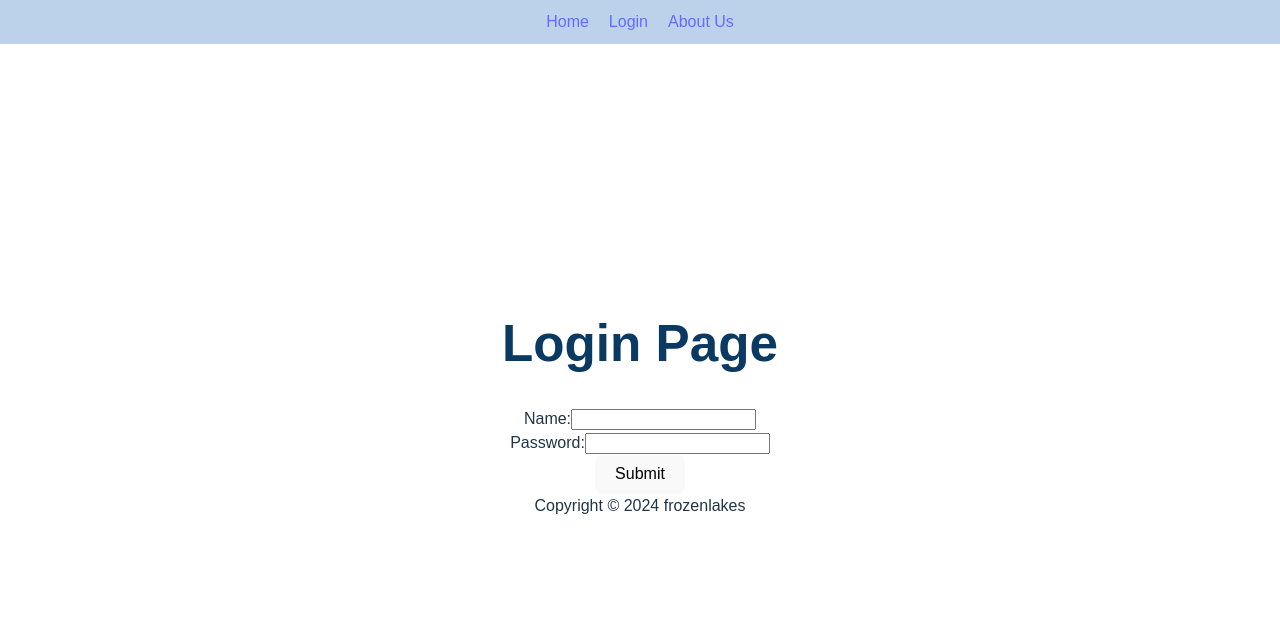
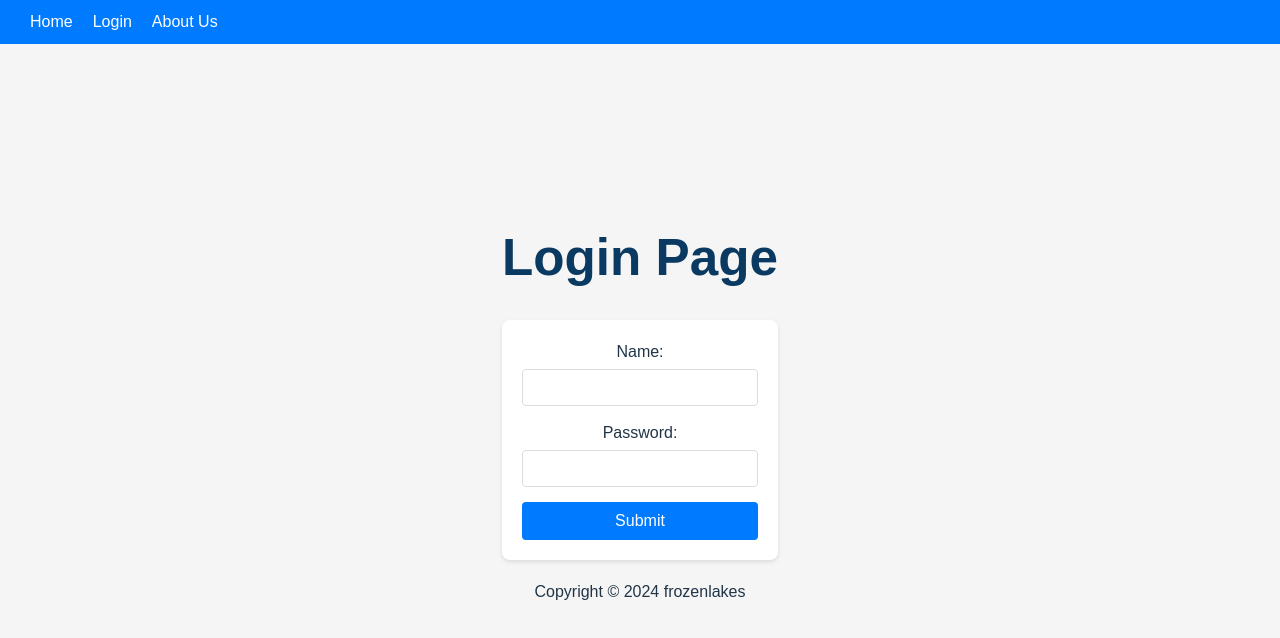
Before and after one commit to MambrosePersonal/FLSS_Capstone, a React (Vite) app in the folder react-project/: page /login in a window 1280 px wide. Shown: the top 638 px of the page. Built offline with nearby package versions, Linux system fonts and the light colour scheme; no server answers.

Commit message:
"finished" card components

```diff
--- /dev/null
+++ b/react-project/src/componentPage/LoginPage.css
@@ -0,0 +1,65 @@
+/* Login Page Layout */
+body {
+    font-family: Arial, sans-serif;
+    background-color: #f5f5f5;
+    margin: 0;
+    padding: 0;
+  }
+
+  /* NavBar Styling */
+  nav {
+    background-color: #007bff;
+    color: white;
+    padding: 10px 20px;
+    display: flex;
+    justify-content: space-between;
+    align-items: center;
+  }
+
+  nav a {
+    color: white;
+    text-decoration: none;
+  }
+
+  /* Login Form Styling */
+  form {
+    max-width: 400px;
+    margin: 20px auto;
+    padding: 20px;
+    background-color: white;
+    border-radius: 8px;
+    box-shadow: 0 2px 4px rgba(0,0,0,0.1);
+  }
+
+  form div {
+    margin-bottom: 15px;
+  }
+
+  label {
+    display: block;
+    margin-bottom: 5px;
+  }
+
+  input[type="text"],
+  input[type="password"] {
+    width: 100%;
+    padding: 10px;
+    border: 1px solid #ddd;
+    border-radius: 4px;
+    box-sizing: border-box; /* Makes sure padding doesn't affect the overall width */
+  }
+
+  button[type="submit"] {
+    width: 100%;
+    padding: 10px;
+    background-color: #007bff;
+    color: white;
+    border: none;
+    border-radius: 4px;
+    cursor: pointer;
+    font-size: 16px;
+  }
+
+  button[type="submit"]:hover {
+    background-color: #0056b3;
+  }
--- a/react-project/src/componentPage/LoginPage.jsx
+++ b/react-project/src/componentPage/LoginPage.jsx
@@ -2,6 +2,7 @@ import React, { useState } from 'react';
 import { useNavigate } from 'react-router-dom';
 import { NavBar } from '../components/NavBar';
 import loginCred from '../componentPage/loginCred.json'
+import './LoginPage.css'
 
 export function LoginPage(){
   const navigate = useNavigate();
@@ -23,7 +24,11 @@ export function LoginPage(){
     e.preventDefault();
     for (let i = 0; i < loginCred.length; i++) {
       if (formData.name === loginCred[i].username && formData.password === loginCred[i].password) {
-        navigate('/projects-employee', { replace: true } )
+        if(loginCred[i].status === "M"){
+          navigate('/projects-manager', { replace: true } )
+        }else if(loginCred[i].status === "E"){
+          navigate('/projects-employee', { replace: true } )
+          }
         break
       } else if(formData.name !== loginCred[loginCred.length-1].username && formData.password !== loginCred[loginCred.length-1].password)
         alert('Form validation failed')
--- a/react-project/src/components/Card.css
+++ b/react-project/src/components/Card.css
@@ -1,20 +1,46 @@
-.horizontal-card {
+.task-card {
   display: flex;
   align-items: center;
-    background-color: #fff;
-    border: 1px solid #ddd;
-    box-shadow: 0 2px 4px rgba(0,0,0,0.1);
-    width: 100%; /* Adjust as needed */
+  justify-content: space-between;
   padding: 20px;
+  margin: 10px 0;
+  background-color: #f9f9f9;
+  border-radius: 8px;
+  box-shadow: 0 2px 4px rgba(0, 0, 0, 0.1);
+  transition: all 0.3s ease;
 }
 
-  .card-image {
-    width: 500px; /* Adjust as needed */
-    height: 100px; /* Adjust as needed */
-    object-fit: cover;
-    margin-right: 20px;
+.task-card:hover {
+  box-shadow: 0 5px 15px rgba(0, 0, 0, 0.2);
 }
 
-  .card-content h2, .card-content p {
+.task-card h2 {
   margin: 0;
+  font-size: 18px;
+  color: #333;
+  font-weight: normal;
 }
+
+.task-detail {
+  margin-right: 20px;
+  white-space: nowrap;
+}
+
+/* Optionally, you might want to add some color coding for task status */
+.task-status {
+  padding: 5px 10px;
+  border-radius: 5px;
+  color: white;
+}
+
+.status-new {
+  background-color: #007bff;
+}
+
+.status-in-progress {
+  background-color: #ffc107;
+}
+
+.status-completed {
+  background-color: #28a745;
+}
--- a/react-project/src/components/ProjectsCard.jsx
+++ b/react-project/src/components/ProjectsCard.jsx
@@ -8,11 +8,15 @@ export function ProjectsCard({ project }) {
 
     return (
         <>
-            <div className="horizontal-card">
-                <h2>Manager Name: {project?.assigned_manager} - Project Name: {project?.proj_name} - Team Size: {project?.team_size} - Estimated Completion Time: {project?.completion_time}</h2>
-                <Link to={`/tasks/${project?.proj_id}`}>View Tasks</Link>
-
-            </div>
+              <div className="task-card">
+      <h2>
+        <span className="task-detail">Manager Name: {project?.assigned_manager} </span>
+        <span className="task-detail">Project Name: {project?.proj_name}</span>
+        <span className="task-detail">Team Size: {project?.team_size} </span>
+        <span className="task-detail">Estimated Completion Time: {project?.completion_time}</span>
+        <Link to={`/tasks/${project?.proj_id}`}>View Tasks</Link>
+      </h2>
+    </div>
 
         </>
     )
--- a/react-project/src/components/TaskCard.jsx
+++ b/react-project/src/components/TaskCard.jsx
@@ -3,9 +3,17 @@ import './Card.css'
 export function TaskCard( {task} ) {
     return (
         <>
-            <div className="horizontal-card">
-                <h2>Person Assigned: {task?.person_assigned} - Description: {task?.description}</h2>
-            </div>
+        <div className="task-card">
+      <h2>
+        <span className="task-detail">Task: {task?.description}</span>
+        <span className="task-detail">Estimated Duration: {task?.estimated_duration}</span>
+        <span className="task-detail">Status: {task?.status}</span>
+        <span className="task-detail">Due: {task?.due_date}</span>
+      </h2>
+    </div>
+            {/* <div className="horizontal-card">
+                <h2> Task: {task?.description} Estimated Duration: {task?.estimated_duration} Status: {task?.status} Due: {task?.due_date}</h2>
+            </div> */}
 
         </>
     )
```
Lines whose indentation alone changed are shown as unchanged.
